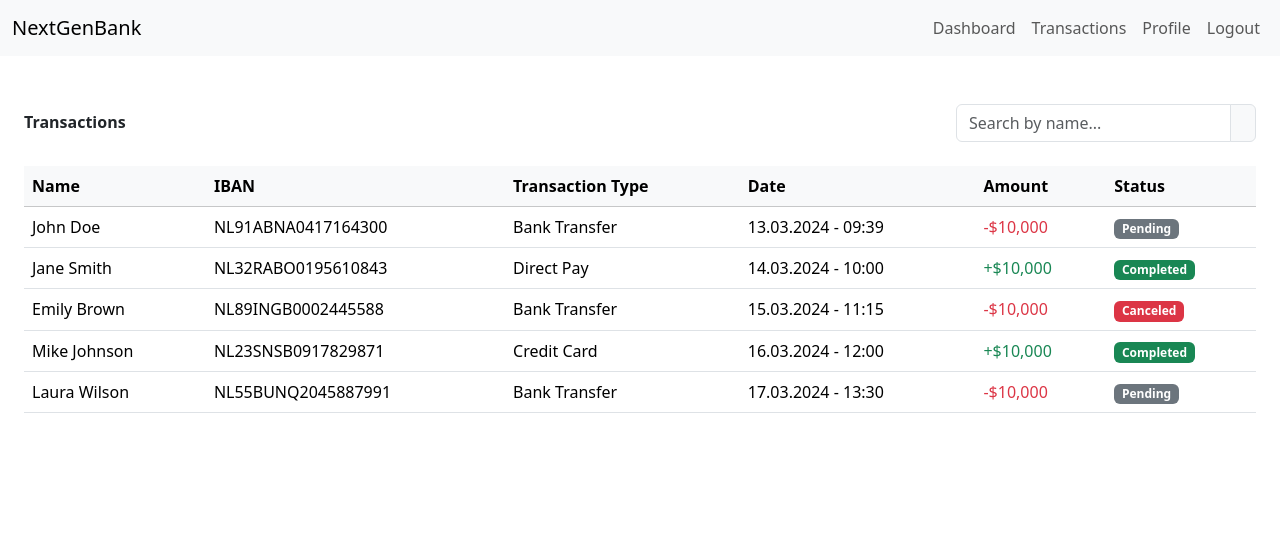
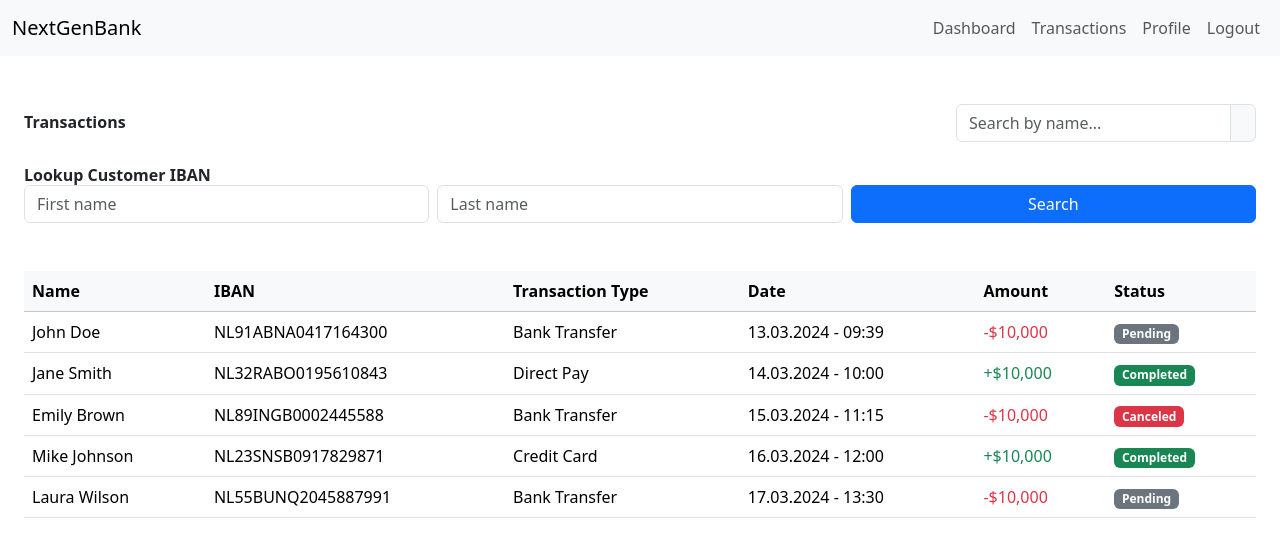
Before and after one commit to NextGenBank/frontend-BankApplication, a Vue app: page /customerTransactions in a window 1280 px wide. Shown: the top 548 px of the page. Built offline with nearby package versions, Linux system fonts and the light colour scheme; sample sign-in values are in the browser's storage.

Commit message:
IBAN lookup

```diff
--- a/src/components/CustomerTransactions.vue
+++ b/src/components/CustomerTransactions.vue
@@ -1,4 +1,6 @@
 <script>
+import axios from "axios";
+
 export default {
   name: "Transactions",
   data() {
@@ -11,6 +13,11 @@ export default {
         { id: 4, firstName: "Mike", lastName: "Johnson", iban: "NL23SNSB0917829871", type: "Credit Card", date: "16.03.2024 - 12:00", amount: 10000, status: "Completed" },
         { id: 5, firstName: "Laura", lastName: "Wilson", iban: "NL55BUNQ2045887991", type: "Bank Transfer", date: "17.03.2024 - 13:30", amount: -10000, status: "Pending" },
       ],
+      // IBAN Lookup
+      searchFirstName: "",
+      searchLastName: "",
+      ibanSearchResult: null,
+      ibanSearchError: null,
     };
   },
   computed: {
@@ -21,6 +28,33 @@ export default {
       return this.transactions.filter(t =>
         `${t.firstName} ${t.lastName}`.toLowerCase().includes(this.searchQuery.trim().toLowerCase())
       );
+    },
+  },
+  methods: {
+    async searchIBAN() {
+      this.ibanSearchResult = null;
+      this.ibanSearchError = null;
+
+      if (!this.searchFirstName || !this.searchLastName) {
+        this.ibanSearchError = "Please enter both first and last name.";
+        return;
+      }
+
+      try {
+        const response = await axios.get("http://localhost:8080/api/accounts/lookup", {
+          params: {
+            firstName: this.searchFirstName,
+            lastName: this.searchLastName,
+          },
+        });
+        this.ibanSearchResult = response.data;
+      } catch (error) {
+        if (error.response && error.response.status === 404) {
+          this.ibanSearchError = "No user found with that name.";
+        } else {
+          this.ibanSearchError = "Error fetching IBAN.";
+        }
+      }
     },
   },
 };
@@ -41,6 +75,29 @@ export default {
         <span class="input-group-text">
           <i class="bi bi-search"></i>
         </span>
+      </div>
+    </div>
+
+    <!-- IBAN Lookup -->
+    <div class="mb-5">
+      <h4 class="fw-bold">Lookup Customer IBAN</h4>
+      <div class="row g-2 mb-3">
+        <div class="col-md-4">
+          <input type="text" class="form-control" placeholder="First name" v-model="searchFirstName" />
+        </div>
+        <div class="col-md-4">
+          <input type="text" class="form-control" placeholder="Last name" v-model="searchLastName" />
+        </div>
+        <div class="col-md-4">
+          <button class="btn btn-primary w-100" @click="searchIBAN">Search</button>
+        </div>
+      </div>
+      <div v-if="ibanSearchError" class="alert alert-danger">{{ ibanSearchError }}</div>
+      <div v-if="ibanSearchResult" class="alert alert-success">
+        <strong>{{ ibanSearchResult.firstName }} {{ ibanSearchResult.lastName }}</strong>'s IBAN(s):
+        <ul>
+          <li v-for="iban in ibanSearchResult.ibans" :key="iban">{{ iban }}</li>
+        </ul>
       </div>
     </div>
 
@@ -81,7 +138,7 @@ export default {
           </tr>
           <tr v-if="filteredTransactions.length === 0">
             <td colspan="6" class="text-center py-4 text-muted">
-                No transactions found for that name.
+              No transactions found for that name.
             </td>
           </tr>
         </tbody>
--- a/src/config.js
+++ b/src/config.js
@@ -4,4 +4,5 @@ export const API_ENDPOINTS = {
   auth: `${API_BASE_URL}/auth`,
   currentUser: `${API_BASE_URL}/api/user/me`,
   myAccounts: `${API_BASE_URL}/api/accounts/my`,
+  lookupIBAN: `${API_BASE_URL}/api/accounts/lookup`,
 };
```
